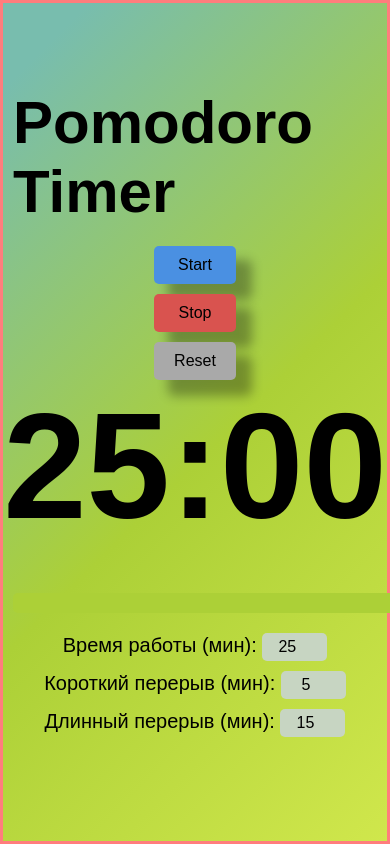
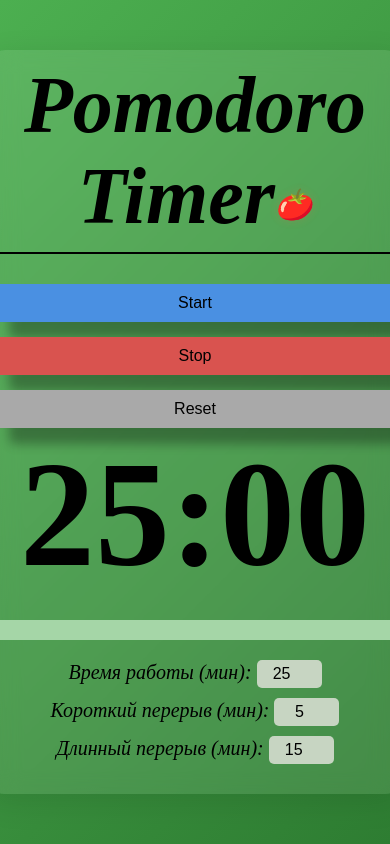
Before and after one commit to selfDeveloper555/Tomatto_for_Concentration, a plain HTML site: page index.html in a window 390 px wide. Shown: the top 844 px of the page. Drawn offline with Linux system fonts and the light colour scheme.

Commit message:
Поправил визуал выглядит как коненый продукт

```diff
--- a/index.html
+++ b/index.html
@@ -11,7 +11,8 @@
     <div class="wrapper">
         <!-- контейнер с заголовком -->
         <div class="container">
-            <h1>Pomodoro Timer</h1>
+            <h1>Pomodoro Timer<span class="tomato"></span></h1>
+            <hr>
         </div>
         <!-- контейнер с кнопками -->
         <div class="buttons-container">
--- a/style.css
+++ b/style.css
@@ -1,36 +1,25 @@
 * {
-    margin: 0;
-    padding: 0;
-    box-sizing: border-box;
+    margin: 0; /* Убираем отступы */
+    padding: 0; /* Убираем отступы */
+    box-sizing: border-box; /* Используем box-sizing для корректного расчета размеров */
 }
 
 body {
-    min-height: 100vh; /* Минимальная высота на весь экран */
-    margin: 0;
-    display: flex; /* Используем флексбокс */
+    margin: 0; /* Убираем отступы */
+    min-height: 100vh; /* Минимальная высота равна высоте экрана */
+    display: flex; /* Используем flexbox для центрирования */
+    justify-content: center; /* Выравнивание по центру */
+    align-items: center; /* Выравнивание по центру */
+    background: linear-gradient(135deg, #4CAF50, #2E7D32);
 }
 
 .wrapper {
-    display: flex;
-    flex-direction: column;
-    align-items: center;
-    justify-content: center;
-    min-height: 100vh;
-    width: 100%;
-    /* Отступы по краям для мобильных устройств */
-    padding: 20px;
-    /* background-color: #FFCF48; */
-    background: -webkit-linear-gradient(135deg, rgb(120, 189, 174) 7%, rgb(172, 208, 55), rgb(208, 231, 76));
-    background: -moz-linear-gradient(135deg, rgb(120, 189, 174) 7%, rgb(172, 208, 55), rgb(208, 231, 76));
-    background: linear-gradient(135deg, rgb(120, 189, 174) 7%, rgb(172, 208, 55), rgb(208, 231, 76));
-    font-family: Arial, Helvetica, sans-serif;
-    color: #000000;
-    font-size: 20px;
-    border: 3px solid #ff7d7d;
-      /* Поддержка различных браузеров */
-      -webkit-flex-direction: column;
-      -ms-flex-direction: column;
-      flex-direction: column;
+    background: rgba(255, 255, 255, 0.1); /* Полупрозрачный белый фон */
+    backdrop-filter: blur(10px); /* Размытие фона */
+    padding: 40px; /* Отступы внутри контейнера */
+    border-radius: 20px; /* Закругленные углы */
+    text-align: center; /* Выравнивание текста по центру */
+    box-shadow: 0 8px 32px rgba(0, 0, 0, 0.1); /* Тень */
 
       /* Плавное изменение размеров */
       transition: padding 0.3s ease;
@@ -39,28 +28,28 @@
 /* Медиа-запросы для разных размеров экрана */
 @media (max-width: 768px) {
     .wrapper {
-        padding: 15px;
+        padding: 15px; /* Уменьшаем отступы внутри контейнера */
     }
     .buttons-container{
-        flex-direction: column;
+        flex-direction: column; /* Располагаем элементы в столбец */
     }
     .settings{
-        font-size: 16px;
+        font-size: 16px; /* Уменьшаем размер шрифта */
     }
     .timer{
-        font-size: 30px;
+        font-size: 30px; /* Уменьшаем размер шрифта */
     }
     .start-btn{
-        padding: 5px 10px;
+        padding: 5px 10px; /* Уменьшаем отступы внутри кнопки */
     }
     .stop-btn{
-        padding: 5px 10px;
+        padding: 5px 10px; /* Уменьшаем отступы внутри кнопки */
     }
     .reset-btn{
-        padding: 5px 10px;
+        padding: 5px 10px; /* Уменьшаем отступы внутри кнопки */
     }
     input[type="number"]{
-        width: 50px;
+        width: 50px; /* Уменьшаем ширину поля ввода */
     }
     .progress-bar-container {
         width: 80%; /* На мобильных будет занимать 80% ширины экрана */
@@ -69,147 +58,176 @@
 
 @media (max-width: 480px) {
     .wrapper {
-        padding: 10px;
+        padding: 10px; /* Уменьшаем отступы внутри контейнера */
     }
     .buttons-container{
-        flex-direction: column;
+        flex-direction: column; /* Располагаем элементы в столбец */
     }
     .settings{
-        font-size: 16px;
+        font-size: 16px; /* Уменьшаем размер шрифта */
     }
     .timer{
-        font-size: 30px;
+        font-size: 30px; /* Уменьшаем размер шрифта */
     }
     .start-btn{
-        padding: 5px 10px;
+        padding: 5px 10px; /* Уменьшаем отступы внутри кнопки */
     }
     .stop-btn{
-        padding: 5px 10px;
+        padding: 5px 10px; /* Уменьшаем отступы внутри кнопки */
     }
     .reset-btn{
-        padding: 5px 10px;
+        padding: 5px 10px; /* Уменьшаем отступы внутри кнопки */
     }
     input[type="number"]{
-        width: 50px;
+        width: 50px; /* Уменьшаем ширину поля ввода */
     }
     .progress-bar-container {
-        width: 80%;
+        width: 80%; /* На мобильных будет занимать 80% ширины экрана */
     }
 }
 
 .container {
-    margin-bottom: 20px;
-    font-size: 30px;
-    font-weight: bold;
+    color: rgb(0, 0, 0);
+    font-size: 2.5rem; /* Увеличиваем размер шрифта */
+    margin-bottom: 30px; /* Отступ снизу */
+    font-family: 'Playfair Display', serif;
+    font-style: italic;
+}
+.tomato::after {
+    content: "🍅"; /* Символ */
+    font-size: 30px; /* Размер шрифта */
+    display: inline-block; /* Отображение как блочного элемента */
+    filter: saturate(1.4) contrast(1.); /* Насыщенность и контраст */
+    transition: all 0.3s cubic-bezier(0.4, 0, 0.2, 1); /* Плавное изменение */
+    text-shadow: 0 0 10px rgba(255,99,71,0.2); /* Тень */
+    vertical-align: middle; /* Выравнивание по вертикали */
+}
+
+.tomato:hover::after {
+    transform: translateY(-3px) rotate(8deg); /* Плавное изменение */
+    filter: saturate(1.6) contrast(1.); /* Насыщенность и контраст */
+    text-shadow: 0 0 15px rgba(255,99,71,0.4); /* Тень */
 }
 
 .timer-container {
     margin-bottom: 20px;
-    font-size: 150px;
-    font-weight: bold;
-    color: #000000;
+    font-size: 150px; /* Увеличиваем размер шрифта */
+    font-weight: bold; /* Жирный шрифт */
+    color: #000000; /* Цвет текста */
+
+}
+hr{
+    border: none; /* Убираем границу */
+    height: 2px; /* Высота */
+    background-color: #000000; /* Цвет фона */
+    margin: 10px 0; /* Отступы сверху и снизу */
 
 }
 
 
 .timer {
-    font-size: 48px;
-    color: rgb(0, 0, 0);
-    font-family: Arial, sans-serif;
+    font-size: 48px; /* Увеличиваем размер шрифта */
+    color: rgb(0, 0, 0); /* Цвет текста */
+    font-family: Arial, sans-serif; /* Шрифт */
 }
 
 .progress-bar-container {
-    width: 400px;
-    background-color: rgb(172, 208, 55);
-    border-radius: 5px;
-    overflow: hidden;
-    height: 20px;
-    margin: 20px auto;
-    margin-top: 20px;
+    width: 400px; /* Ширина контейнера */
+    background-color: #A5D6A7;/* Цвет фона */
+    border-radius: 5px; /* Закругленные углы */
+    overflow: hidden; /* Скрываем содержимое, если оно выходит за пределы */
+    height: 20px; /* Высота */
+    margin: 20px auto; /* Центрирование */
+    margin-top: 20px; /* Отступ сверху */
 }
 
 .progress-bar {
-    height: 100%;
-    width: 0;
-    background-color: red;
-    transition: width 0.5s ease;
+    height: 100%; /* Высота */
+    width: 0; /* Ширина */
+    background-color: #D9534F; /* Цвет фона */
+    transition: width 0.5s ease; /* Плавное изменение ширины */
 }
 
 .buttons-container {
-    display: flex;
-    gap: 10px;
+    display: flex; /* Используем flexbox для расположения элементов */
+    gap: 15px; /* Отступы между элементами */
+    justify-content: center; /* Выравнивание по центру */
+    margin-top: 30px; /* Отступ сверху */
+
 }
 
 .start-btn {
-    padding: 10px 20px;
-    font-size: 16px;
-    cursor: pointer;
-    border: none;
-    border-radius: 5px;
-    background-color: #4A90E2;
-    color: #000000;
+    padding: 10px 20px; /* Отступы внутри кнопки */
+    font-size: 16px; /* Размер шрифта */
+    cursor: pointer; /* Изменение курсора при наведении */
+    border: none; /* Убираем границу */
+    border-radius: 5px; /* Закругленные углы */
+    background-color: #4A90E2; /* Цвет фона */
+    color: #000000; /* Цвет текста */
+    transition: background-color 0.3s ease;
+    -webkit-box-shadow: 15px 15px 11px 1px rgba(0, 0, 0, 0.31); /* Тень для WebKit */
+    -moz-box-shadow: 15px 15px 11px 1px rgba(0, 0, 0, 0.31); /* Тень для Mozilla */
+    box-shadow: 15px 15px 11px 1px rgba(0, 0, 0, 0.31); /* Тень для остальных браузеров */
+}
+.stop-btn {
+    padding: 10px 20px; /* Отступы внутри кнопки */
+    font-size: 16px; /* Размер шрифта */
+    cursor: pointer; /* Изменение курсора при наведении */
+    border: none; /* Убираем границу */
+    border-radius: 5px; /* Закругленные углы */
+    background-color: #D9534F; /* Цвет фона */
+    color: #000000; /* Цвет текста */
+    transition: background-color 0.3s ease;
+    -webkit-box-shadow: 15px 15px 11px 1px rgba(0, 0, 0, 0.31); /* Тень для WebKit */
+    -moz-box-shadow: 15px 15px 11px 1px rgba(0, 0, 0, 0.31); /* Тень для Mozilla */
+    box-shadow: 15px 15px 11px 1px rgba(0, 0, 0, 0.31); /* Тень для остальных браузеров */
+}
+.reset-btn {
+    padding: 10px 20px; /* Отступы внутри кнопки */
+    font-size: 16px; /* Размер шрифта */
+    cursor: pointer; /* Изменение курсора при наведении */
+    border: none; /* Убираем границу */
+    border-radius: 5px; /* Закругленные углы */
+    background-color: #A9A9A9; /* Цвет фона */
+    color: #000000; /* Цвет текста */
     transition: background-color 0.3s ease;
     -webkit-box-shadow: 15px 15px 11px 1px rgba(0, 0, 0, 0.31);
-    -moz-box-shadow: 15px 15px 11px 1px rgba(0, 0, 0, 0.31);
-    box-shadow: 15px 15px 11px 1px rgba(0, 0, 0, 0.31);
-}
-.stop-btn {
-    padding: 10px 20px;
-    font-size: 16px;
-    cursor: pointer;
-    border: none;
-    border-radius: 5px;
-    background-color: #D9534F;
-    color: #000000;
-    transition: background-color 0.3s ease;
-    -webkit-box-shadow: 15px 15px 11px 1px rgba(0, 0, 0, 0.31);
-    -moz-box-shadow: 15px 15px 11px 1px rgba(0, 0, 0, 0.31);
-    box-shadow: 15px 15px 11px 1px rgba(0, 0, 0, 0.31);
-}
-.reset-btn {
-    padding: 10px 20px;
-    font-size: 16px;
-    cursor: pointer;
-    border: none;
-    border-radius: 5px;
-    background-color: #A9A9A9;
-    color: #000000;
-    transition: background-color 0.3s ease;
-    -webkit-box-shadow: 15px 15px 11px 1px rgba(0, 0, 0, 0.31);
-    -moz-box-shadow: 15px 15px 11px 1px rgba(0, 0, 0, 0.31);
-    box-shadow: 15px 15px 11px 1px rgba(0, 0, 0, 0.31);
+    -moz-box-shadow: 15px 15px 11px 1px rgba(0, 0, 0, 0.31); /* Тень для Mozilla */
+    box-shadow: 15px 15px 11px 1px rgba(0, 0, 0, 0.31); /* Тень для остальных браузеров */
 
 }
 
 .start-btn:hover {
-    background-color: #19f015;
+    background-color: #19f015; /* Изменение цвета фона при наведении */
 
 }
 .stop-btn:hover {
-    background-color: #d11313;
+    background-color: #d11313; /* Изменение цвета фона при наведении */
 
 }
 .reset-btn:hover {
-    background-color: #2b9777;
+    background-color: #2b9777; /* Изменение цвета фона при наведении */
 }
 
 .settings {
-    display: flex;
-    flex-direction: column;
-    gap: 10px;
-    margin-bottom: 20px;
-    font-size: 20px;
-    align-items: center;
-    justify-content: center;
+    display: flex; /* Используем flexbox для расположения элементов */
+    flex-direction: column; /* Располагаем элементы в столбец */
+    gap: 10px; /* Отступы между элементами */
+    margin-bottom: 20px; /* Отступ снизу */
+    font-size: 20px; /* Размер шрифта */
+    align-items: center; /* Выравнивание по центру */
+    justify-content: center; /* Выравнивание по центру */
+    font-family: 'Playfair Display', serif;
+    font-style: italic;
 }
 
 input[type="number"] {
-    width: 65px;
-    background-color: #c7d5c2;
-    border: none;
-    border-radius: 5px;
-    padding: 5px;
-    font-size: 16px;
-    text-align: center;
-    color: #000000;
+    width: 65px; /* Ширина поля ввода */
+    background-color: #c7d5c2; /* Цвет фона */
+    border: none; /* Убираем границу */
+    border-radius: 5px; /* Закругленные углы */
+    padding: 5px; /* Отступы внутри поля ввода */
+    font-size: 16px; /* Размер шрифта */
+    text-align: center; /* Выравнивание текста по центру */
+    color: #000000; /* Цвет текста */
 }
```
